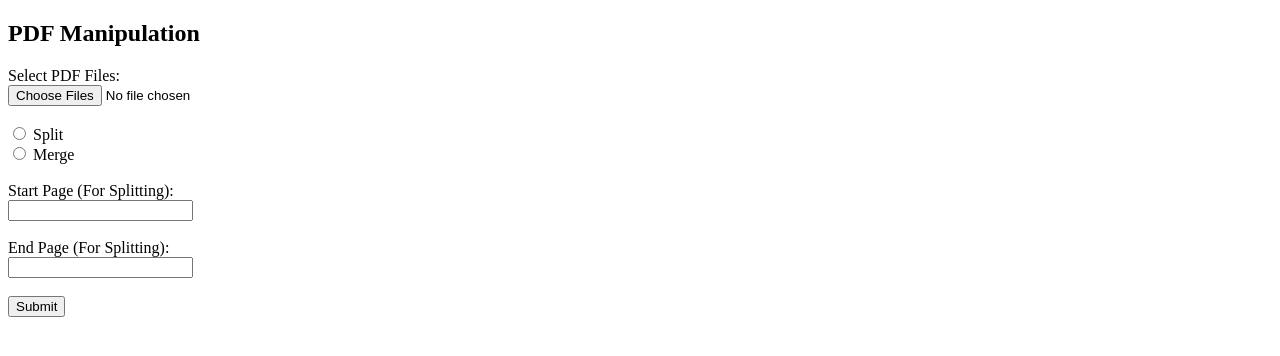
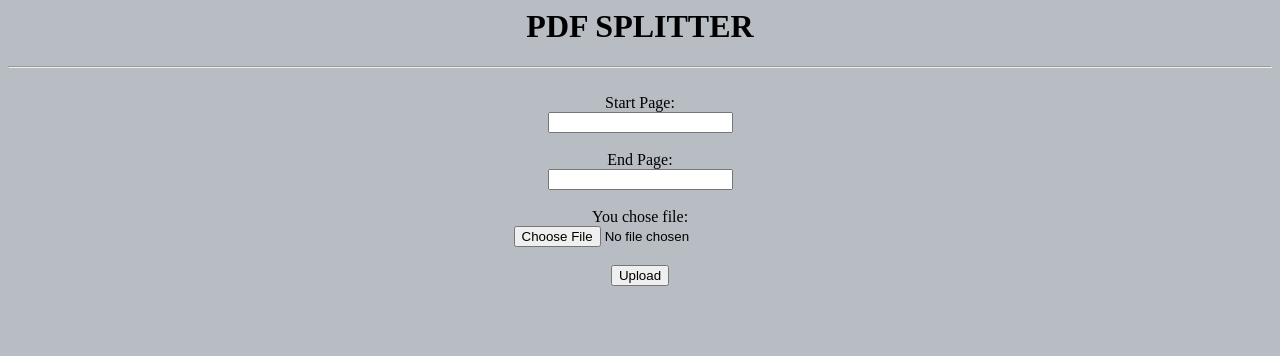
Before and after one commit to rithvikreddybasani/pdf_Splitter, a Flask app: page / in a window 1280 px wide. Shown: the top 356 px of the page. Run offline with Flask 3, Linux system fonts and the light colour scheme.

Commit message:
Update file_upload.html

```diff
--- a/templates/file_upload.html
+++ b/templates/file_upload.html
@@ -1,33 +1,21 @@
-<!DOCTYPE html>
+
 <html>
-  <head>
-    <title>PDF Manipulation</title>
-  </head>
-  <body>
-    <h2>PDF Manipulation</h2>
-    <form action="/process" method="post" enctype="multipart/form-data">
-      <label for="files">Select PDF Files:</label><br />
-      <input
-        type="file"
-        name="files"
-        id="files"
-        multiple
-        required
-      /><br /><br />
-
-      <input type="radio" id="split" name="operation" value="split" required />
-      <label for="split">Split</label><br />
-
-      <input type="radio" id="merge" name="operation" value="merge" required />
-      <label for="merge">Merge</label><br /><br />
-
-      <label for="start">Start Page (For Splitting):</label><br />
-      <input type="text" id="start" name="start" /><br /><br />
-
-      <label for="end">End Page (For Splitting):</label><br />
-      <input type="text" id="end" name="end" /><br /><br />
-
-      <input type="submit" value="Submit" />
+<head>
+    <title>upload</title>
+</head>
+<body bgcolor="#b8bdc4">
+<div align="center">
+    <h1>PDF SPLITTER</h1>
+    <hr><br>
+    <form action = "/success" method = "post" enctype="multipart/form-data">
+        Start Page: <br>
+        <input type ="text" name="start" required><br><br>
+        End Page: <br>
+        <input type=text" name="end" required><br><br>
+        You chose file: <br>
+        <input type="file" name="file" required /><br><br>
+        <input type = "submit" value="Upload">
     </form>
-  </body>
+</div>
+</body>
 </html>
```
